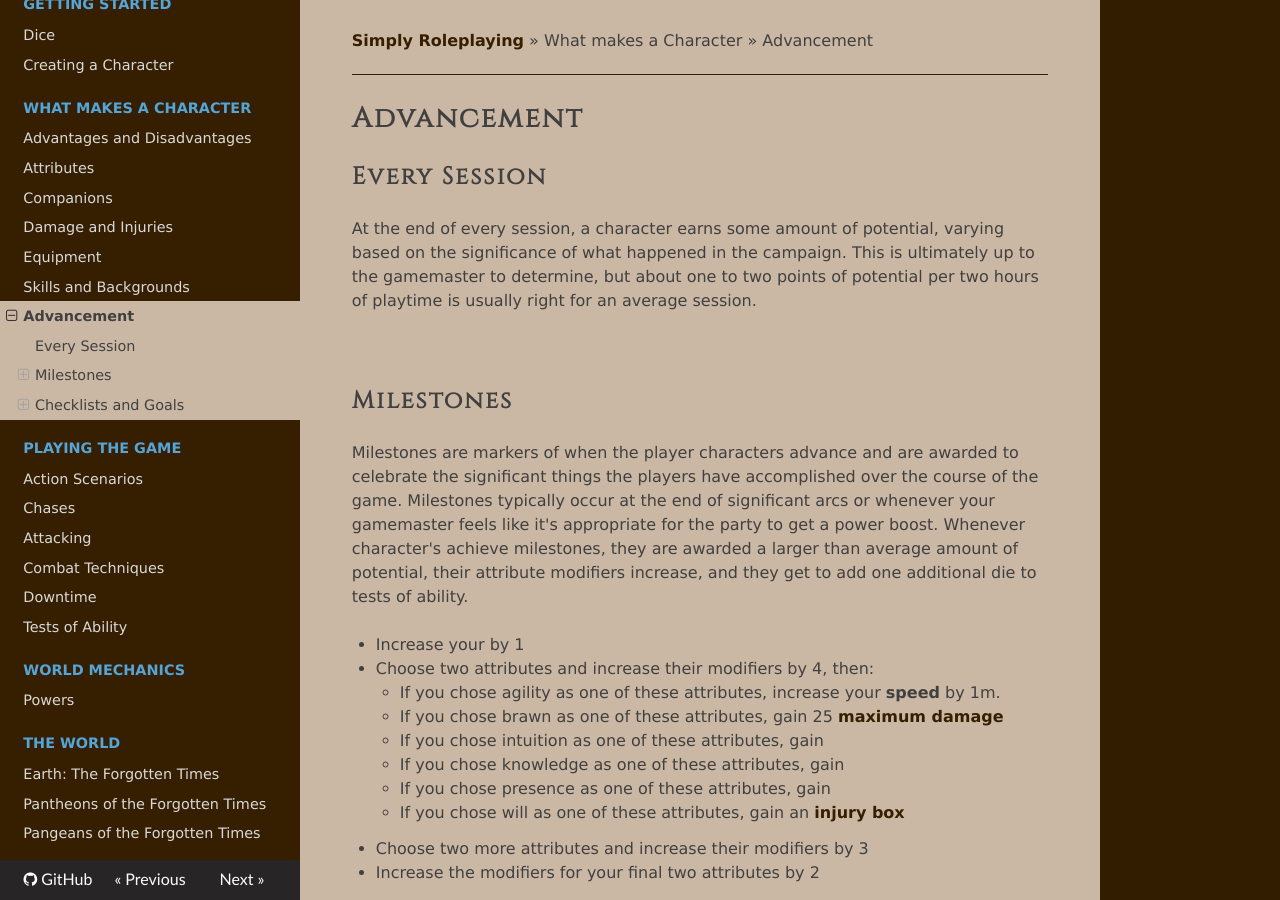
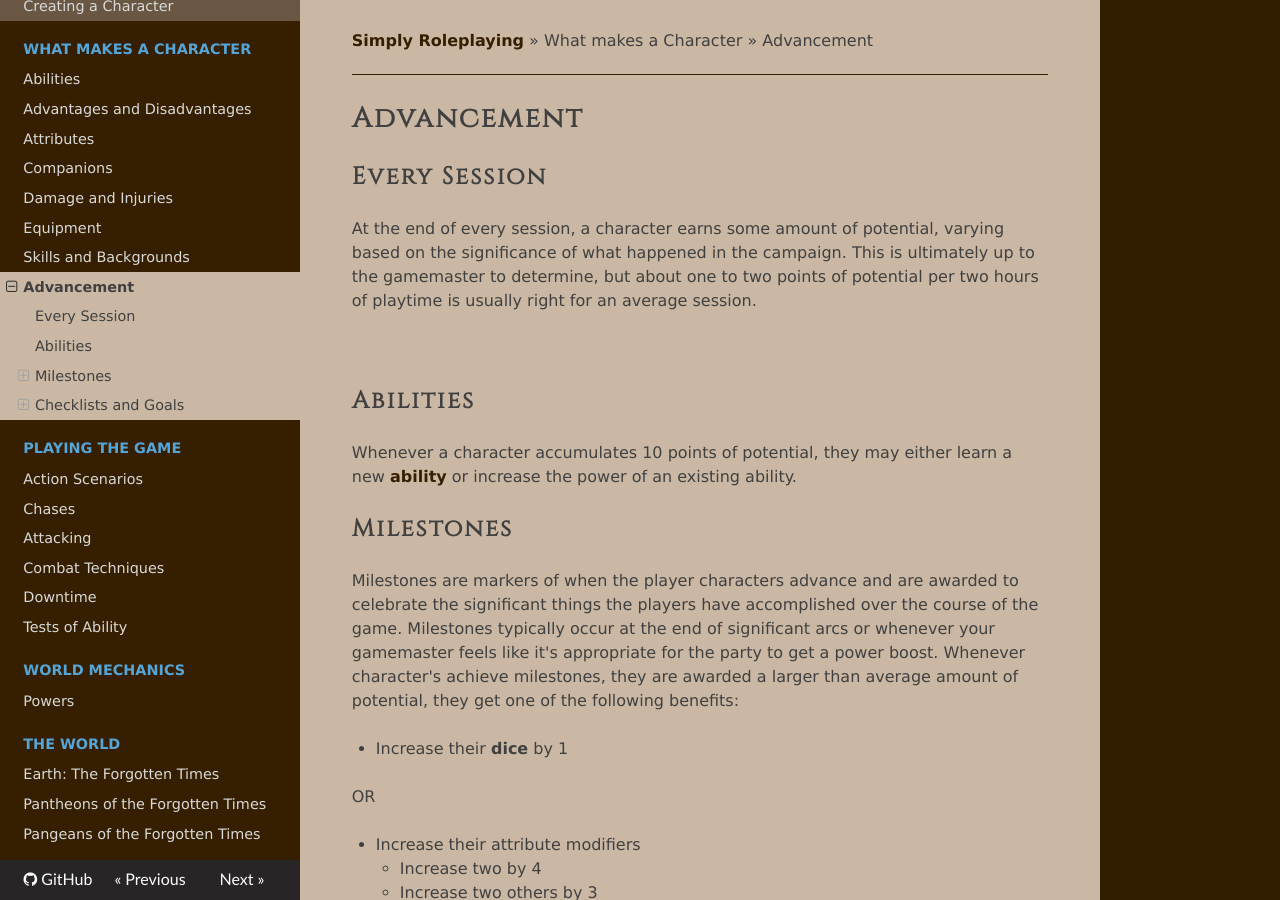
Before and after one commit to TheFifthRider/simply-roleplaying-webapp, an MkDocs documentation site: the page built from docs/character/milestones.md, in a window 1280 px wide and 900 px high. Built offline with MkDocs 1.6.1, drawn with Linux system fonts in a browser that asks for light colours; nearby versions of some CDN libraries; some of the changed text lies outside the part shown.

Commit message:
feat: Adding draft 1 of abilities

```diff
--- a/docs/character/milestones.md
+++ b/docs/character/milestones.md
@@ -6,20 +6,22 @@ At the end of every session, a character earns some amount of potential, varying
 
 <br/>
 
+## Abilities
+
+Whenever a character accumulates 10 points of potential, they may either learn a new [ability](../character/abilities.md) or increase the power of an existing ability.
+
 ## Milestones
 
-Milestones are markers of when the player characters advance and are awarded to celebrate the significant things the players have accomplished over the course of the game. Milestones typically occur at the end of significant arcs or whenever your gamemaster feels like it's appropriate for the party to get a power boost. Whenever character's achieve milestones, they are awarded a larger than average amount of potential, their attribute modifiers increase, and they get to add one additional die to tests of ability.
+Milestones are markers of when the player characters advance and are awarded to celebrate the significant things the players have accomplished over the course of the game. Milestones typically occur at the end of significant arcs or whenever your gamemaster feels like it's appropriate for the party to get a power boost. Whenever character's achieve milestones, they are awarded a larger than average amount of potential, they get one of the following benefits:
 
-* Increase your <!-- test pool? number of dice you can use on tests? --> by 1
-* Choose two attributes and increase their modifiers by 4, then:
-    * If you chose agility as one of these attributes, increase your **speed** by 1m.
-    * If you chose brawn as one of these attributes, gain 25 [maximum damage](damage_and_injuries.md)
-    * If you chose intuition as one of these attributes, gain <!-- passive bonus? -->
-    * If you chose knowledge as one of these attributes, gain <!-- ??? -->
-    * If you chose presence as one of these attributes,  gain <!-- ??? -->
-    * If you chose will as one of these attributes, gain an [injury box](damage_and_injuries.md)
-* Choose two more attributes and increase their modifiers by 3
-* Increase the modifiers for your final two attributes by 2
+*   Increase their **dice** by 1
+
+OR
+
+*   Increase their attribute modifiers
+    *   Increase two by 4
+    *   Increase two others by 3
+    *   Increase the last two by 2
 
 <br/>
 
--- a/mkdocs.yml
+++ b/mkdocs.yml
@@ -7,6 +7,7 @@ nav:
         - getting_started/dice.md
         - getting_started/creation.md
     - 'What makes a Character':
+        - character/abilities.md
         - character/advantages_and_disadvantages.md
         - character/attributes.md
         - character/companions.md
```
Also changed, not shown: docs/character/abilities.md (added, +112 -0 lines).
